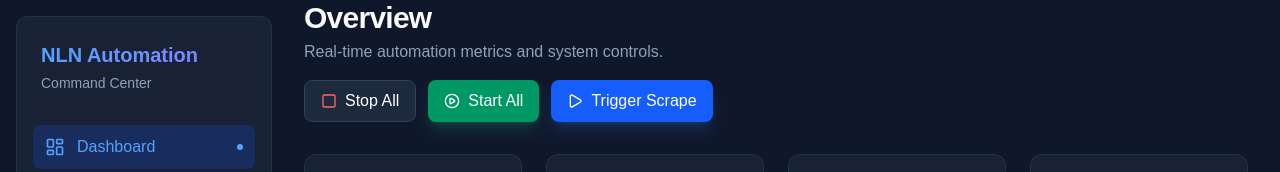
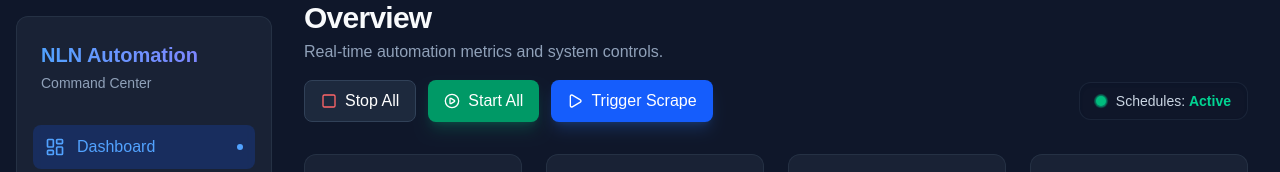
Before and after one commit to chimalongy/nln-serverless-frontend, a Next.js app: page / in a window 1280 px wide. Shown: the top 172 px of the page. Built offline with nearby package versions, Linux system fonts and the light colour scheme; no server answers; the database is empty.

Commit message:
maunual triggering of posts

```diff
--- a/src/app/ActionButtons.js
+++ b/src/app/ActionButtons.js
@@ -4,7 +4,7 @@ import { Play, Square, Loader2, PlayCircle } from 'lucide-react';
 import { useTransition } from 'react';
 import { triggerScrapeJob, stopAllJobs, triggerAllJobs } from './actions';
 
-export function ActionButtons() {
+export function ActionButtons({ schedulesPaused }) {
   const [isPendingScrape, startScrape] = useTransition();
   const [isPendingStop, startStop] = useTransition();
   const [isPendingStartAll, startStartAll] = useTransition();
@@ -43,7 +43,8 @@ export function ActionButtons() {
   };
 
   return (
-    <div className="flex space-x-3">
+    <div className="flex flex-col md:flex-row md:items-center justify-between gap-4 w-full">
+      <div className="flex flex-wrap gap-3">
         <button
           onClick={handleStop}
           disabled={isPendingStop}
@@ -71,5 +72,26 @@ export function ActionButtons() {
           <span>Trigger Scrape</span>
         </button>
       </div>
+
+      {/* Schedule Status Badge */}
+      <div className="flex items-center space-x-2.5 bg-slate-900/60 border border-slate-800/80 px-4 py-2 rounded-xl self-start md:self-auto shadow-inner">
+        <span className="relative flex h-2.5 w-2.5">
+          {schedulesPaused ? (
+            <>
+              <span className="animate-ping absolute inline-flex h-full w-full rounded-full bg-amber-400 opacity-75"></span>
+              <span className="relative inline-flex rounded-full h-2.5 w-2.5 bg-amber-500"></span>
+            </>
+          ) : (
+            <>
+              <span className="animate-ping absolute inline-flex h-full w-full rounded-full bg-emerald-400 opacity-75"></span>
+              <span className="relative inline-flex rounded-full h-2.5 w-2.5 bg-emerald-500"></span>
+            </>
+          )}
+        </span>
+        <span className="text-sm font-medium text-slate-300">
+          Schedules: <span className={schedulesPaused ? "text-amber-400 font-semibold" : "text-emerald-400 font-semibold"}>{schedulesPaused ? "Paused" : "Active"}</span>
+        </span>
+      </div>
+    </div>
   );
 }
--- a/src/app/actions.js
+++ b/src/app/actions.js
@@ -2,6 +2,7 @@
 
 import { revalidatePath } from 'next/cache';
 import { tasks, runs, configure } from '@trigger.dev/sdk/v3';
+import { supabase } from '@/lib/supabase';
 
 /**
  * Configure Trigger.dev SDK with the API key.
@@ -79,10 +80,19 @@ export async function triggerPublishJob() {
 
 /**
  * Trigger all pipeline jobs manually.
+ * Also resumes/unpauses all future scheduled runs.
  */
 export async function triggerAllJobs() {
   try {
     ensureTriggerConfig();
+
+    // Resume schedules by setting schedules_paused to false
+    await supabase
+      .from('wp_sync_state')
+      .upsert({
+        id: '00000000-0000-0000-0000-000000000000',
+        sync_config: { schedules_paused: false }
+      });
 
     const timestamp = new Date().toISOString();
 
@@ -111,11 +121,19 @@ export async function triggerAllJobs() {
 
 /**
  * Stop all currently running/queued jobs.
- * Lists all active runs and cancels each one.
+ * Also pauses all future scheduled runs.
  */
 export async function stopAllJobs() {
   try {
     ensureTriggerConfig();
+
+    // Pause schedules by setting schedules_paused to true
+    await supabase
+      .from('wp_sync_state')
+      .upsert({
+        id: '00000000-0000-0000-0000-000000000000',
+        sync_config: { schedules_paused: true }
+      });
 
     let cancelledCount = 0;
     const activeStatuses = ['QUEUED', 'DEQUEUED', 'EXECUTING', 'WAITING', 'DELAYED', 'PENDING_VERSION'];
--- a/src/app/page.js
+++ b/src/app/page.js
@@ -23,6 +23,15 @@ async function getStats() {
       counts[row.status] = (counts[row.status] || 0) + 1;
     }
 
+    // Fetch schedules paused state from wp_sync_state
+    const { data: syncState } = await supabase
+      .from('wp_sync_state')
+      .select('sync_config')
+      .eq('id', '00000000-0000-0000-0000-000000000000')
+      .single();
+
+    const schedulesPaused = syncState?.sync_config?.schedules_paused ?? false;
+
     // Recent logs
     const { data: logs } = await supabase
       .from('job_logs')
@@ -30,15 +39,15 @@ async function getStats() {
       .order('created_at', { ascending: false })
       .limit(5);
 
-    return { counts, logs: logs || [] };
+    return { counts, logs: logs || [], schedulesPaused };
   } catch (error) {
     console.error('Failed to fetch stats:', error);
-    return { counts: { pending: 0, rewritten: 0, published: 0, failed: 0 }, logs: [] };
+    return { counts: { pending: 0, rewritten: 0, published: 0, failed: 0 }, logs: [], schedulesPaused: false };
   }
 }
 
 export default async function DashboardPage() {
-  const { counts, logs } = await getStats();
+  const { counts, logs, schedulesPaused } = await getStats();
   const total = Object.values(counts).reduce((a, b) => a + b, 0);
 
   return (
@@ -50,7 +59,7 @@ export default async function DashboardPage() {
         </div>
 
         {/* Controls */}
-        <ActionButtons />
+        <ActionButtons schedulesPaused={schedulesPaused} />
       </div>
 
       {/* Metrics Grid */}
```
Lines whose indentation alone changed are shown as unchanged.
